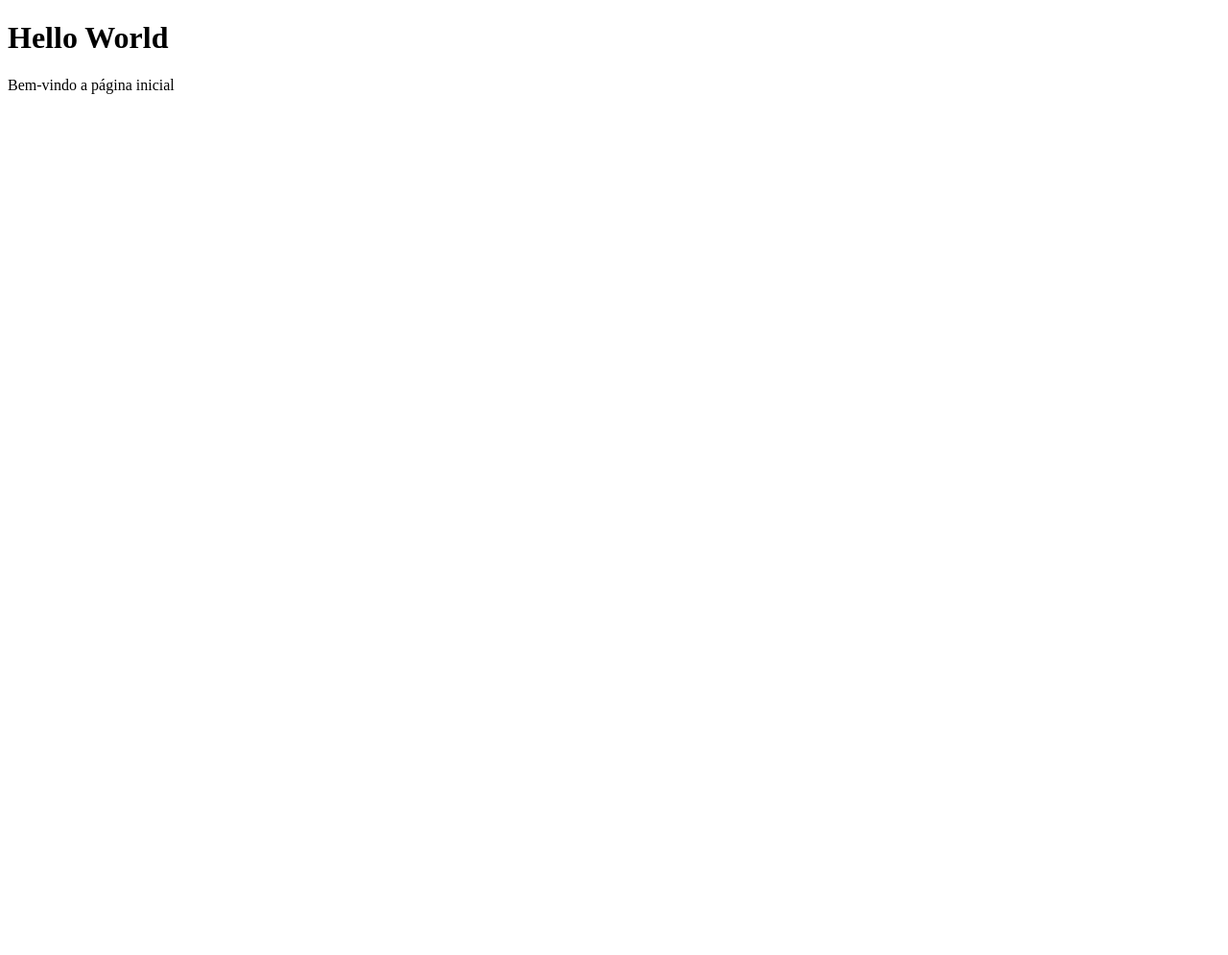
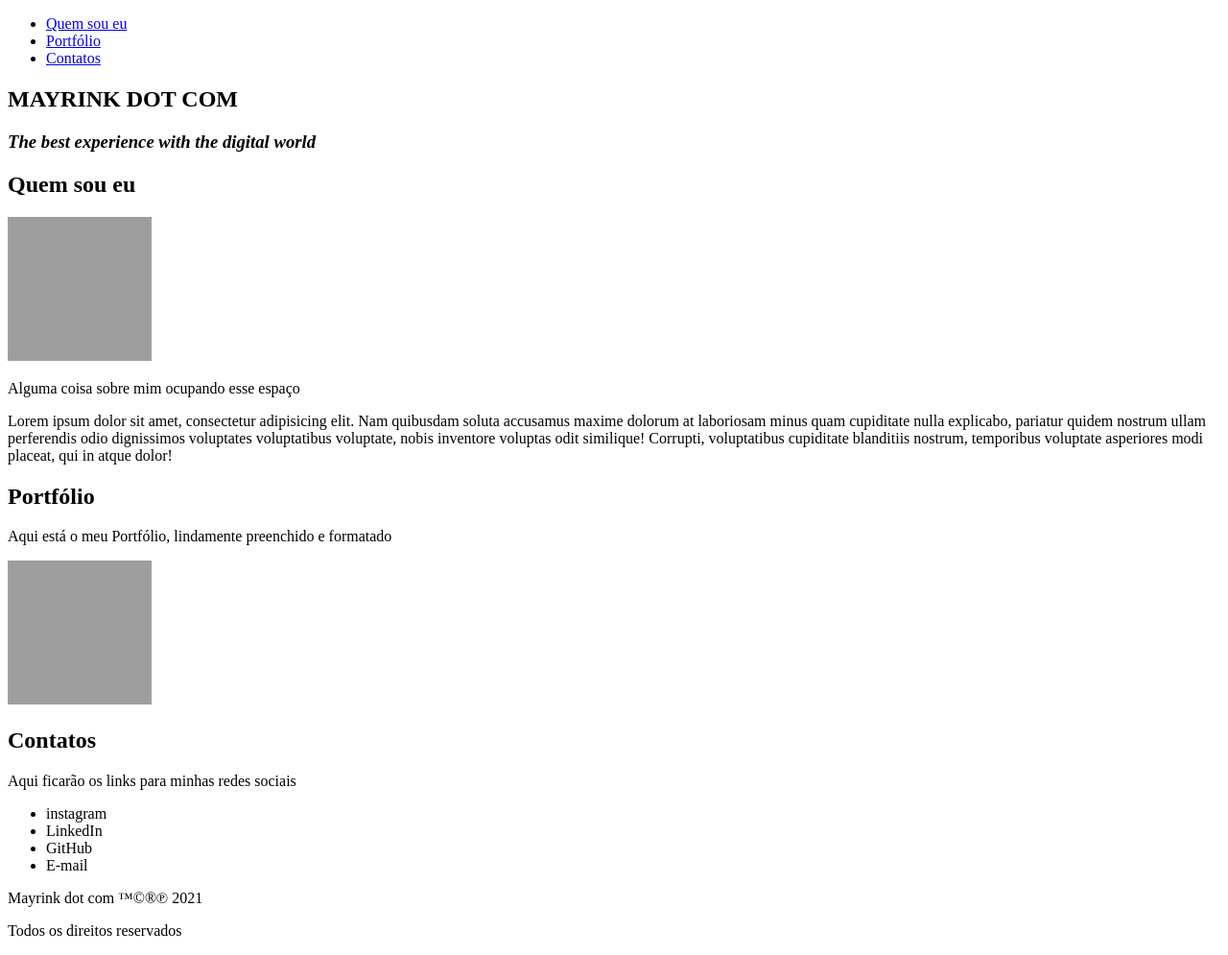
Before and after one commit to mayrinkdotcom/mayrinkdotcom.github.io, a plain HTML site: page index.html in a window 1280 px wide. Shown: the whole page at 96% size. Before the commit the page ends 800 px from the top, so only its background shows below. Drawn offline with Linux system fonts and the light colour scheme; grey boxes are pictures that could not be loaded.

Commit message:
Update HTML document

```diff
--- a/index.html
+++ b/index.html
@@ -1,13 +1,55 @@
 <!DOCTYPE html>
-<html lang="en">
-<head>
-    <meta charset="UTF-8">
-    <meta name="viewport" content="width=device-width, initial-scale=1.0">
-    <title>Mayrink Dot Com</title>
-</head>
-<body>
-    <h1>Hello World</h1>
-    <p>Bem-vindo a página inicial</p>
-
-</body>
+<html lang="pt-BR">
+  <head>
+    <meta charset="UTF-8" />
+    <meta name="viewport" content="width=device-width, initial-scale=1.0" />
+    <title>Mayrink dot Com</title>
+  </head>
+  <body>
+    <header>
+      <nav>
+        <ul>
+          <li><a href="#quem-sou-eu">Quem sou eu</a></li>
+          <li><a href="#portfolio">Portfólio</a></li>
+          <li><a href="#contatos">Contatos</a></li>
+        </ul>
+      </nav>
+    </header>
+    <section id="intro">
+      <h1>MAYRINK DOT COM</h1>
+      <h3><i>The best experience with the digital world</i></h3>
+    </section>
+    <section id="quem-sou-eu">
+      <h1>Quem sou eu</h1>
+      <img src="https://source.unsplash.com/random/150x150?q=a" alt="placeholder">
+      <p>Alguma coisa sobre mim ocupando esse espaço</p>
+      <p>
+        Lorem ipsum dolor sit amet, consectetur adipisicing elit. Nam quibusdam
+        soluta accusamus maxime dolorum at laboriosam minus quam cupiditate
+        nulla explicabo, pariatur quidem nostrum ullam perferendis odio
+        dignissimos voluptates voluptatibus voluptate, nobis inventore voluptas
+        odit similique! Corrupti, voluptatibus cupiditate blanditiis nostrum,
+        temporibus voluptate asperiores modi placeat, qui in atque dolor!
+      </p>
+    </section>
+    <section id="portfolio">
+        <h1>Portfólio</h1>
+        <p>Aqui está o meu Portfólio, lindamente preenchido e formatado</p>
+        <img src="https://source.unsplash.com/random/150x150?q=b" alt="placeholder">
+    </section>
+    <section id="contatos">
+        <h1>Contatos</h1>
+        <p>Aqui ficarão os links para minhas redes sociais</p>
+        <ul>
+            <li>instagram</li>
+            <li>LinkedIn</li>
+            <li>GitHub</li>
+            <li>E-mail</li>
+        </ul>
+    </section>
+    <footer>
+        <p>Mayrink dot com ™©®℗ 2021</p>
+        <p>Todos os direitos reservados</p>
+    </footer>
+  </body>
 </html>
```
